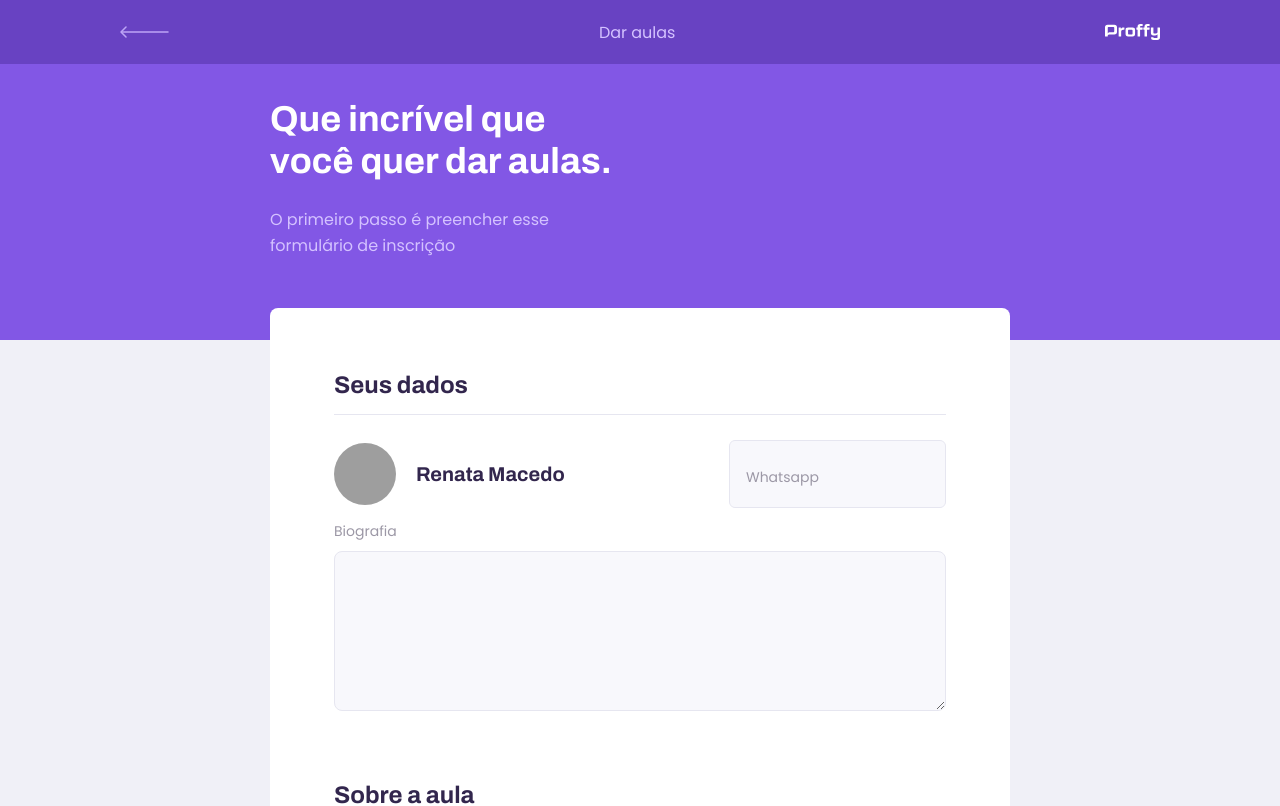
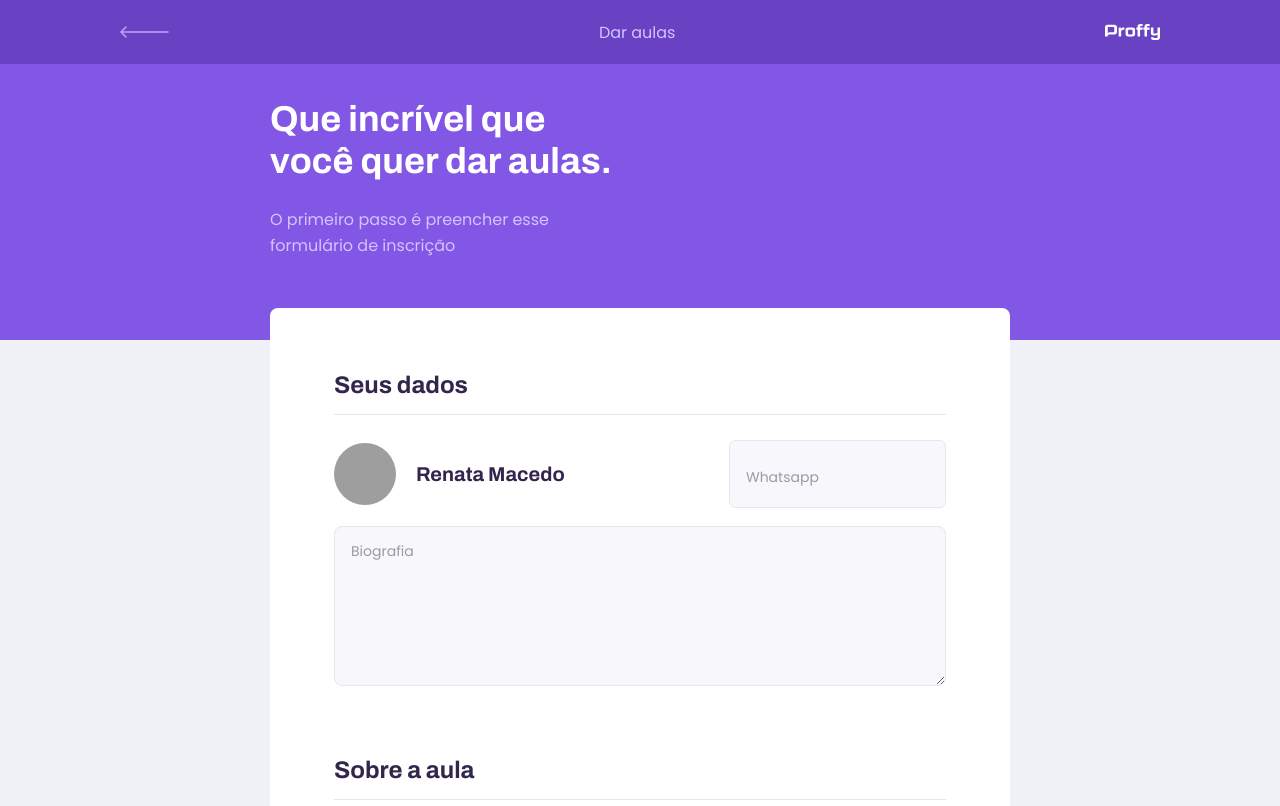
Before and after one commit to macedo-developer/proffy-web, a React (Create React App) app: page /give-classes in a window 1280 px wide. Shown: the top 806 px of the page. Built offline with nearby package versions, Linux system fonts and the light colour scheme; grey boxes are pictures that could not be loaded.

Commit message:
Add style label floating in Textarea

```diff
--- a/src/components/Textarea/index.tsx
+++ b/src/components/Textarea/index.tsx
@@ -10,8 +10,8 @@ interface TextareaProps extends TextareaHTMLAttributes<HTMLTextAreaElement> {
 const Textarea: React.FC<TextareaProps> = ({ label, name, ...rest }) => {
   return (
     <div className="textarea-block">
+      <textarea placeholder=" " id={name} {...rest} />
       <label htmlFor={name}>{label}</label>
-      <textarea id={name} {...rest} />
     </div>
   );
 };
--- a/src/components/Textarea/style.css
+++ b/src/components/Textarea/style.css
@@ -8,6 +8,16 @@
 
 .textarea-block label {
   font-size: 1.4rem;
+
+  pointer-events: none;
+  position: absolute;
+  top: 10%;
+  left: 1.2rem;
+  transition: all 0.1s linear;
+  -webkit-transition: all 0.1s linear;
+  -moz-transition: all 0.1s linear;
+  padding: 0.5rem;
+  box-sizing: border-box;
 }
 
 .textarea-block textarea {
@@ -22,12 +32,32 @@
 
   resize: vertical;
   outline: 0;
-  padding: 1.2rem 1.6rem;
+  padding: 2rem 1.6rem 0;
 
   font: 1.6rem Archivo;
+
+  transition: all 0.1s linear;
+  -webkit-transition: all 0.1s linear;
+  -moz-transition: all 0.1s linear;
+  -webkit-appearance: none;
 }
 
-.textarea-block:focus-within::after {
+.textarea-block textarea:focus {
+  border: 1px solid var(--color-primary);
+}
+
+.textarea-block textarea::placeholder {
+  color: transparent;
+}
+
+.textarea-block textarea:focus + label,
+.textarea-block textarea:not(:placeholder-shown) + label {
+  font-size: 1.2rem;
+  top: 0.5rem;
+  color: var(--color-primary-dark);
+}
+
+/* .textarea-block:focus-within::after {
   width: calc(100% - 3.2rem);
   height: 2px;
 
@@ -37,4 +67,4 @@
   left: 1.6rem;
   right: 1.6rem;
   bottom: 7px;
-}
+} */
```
